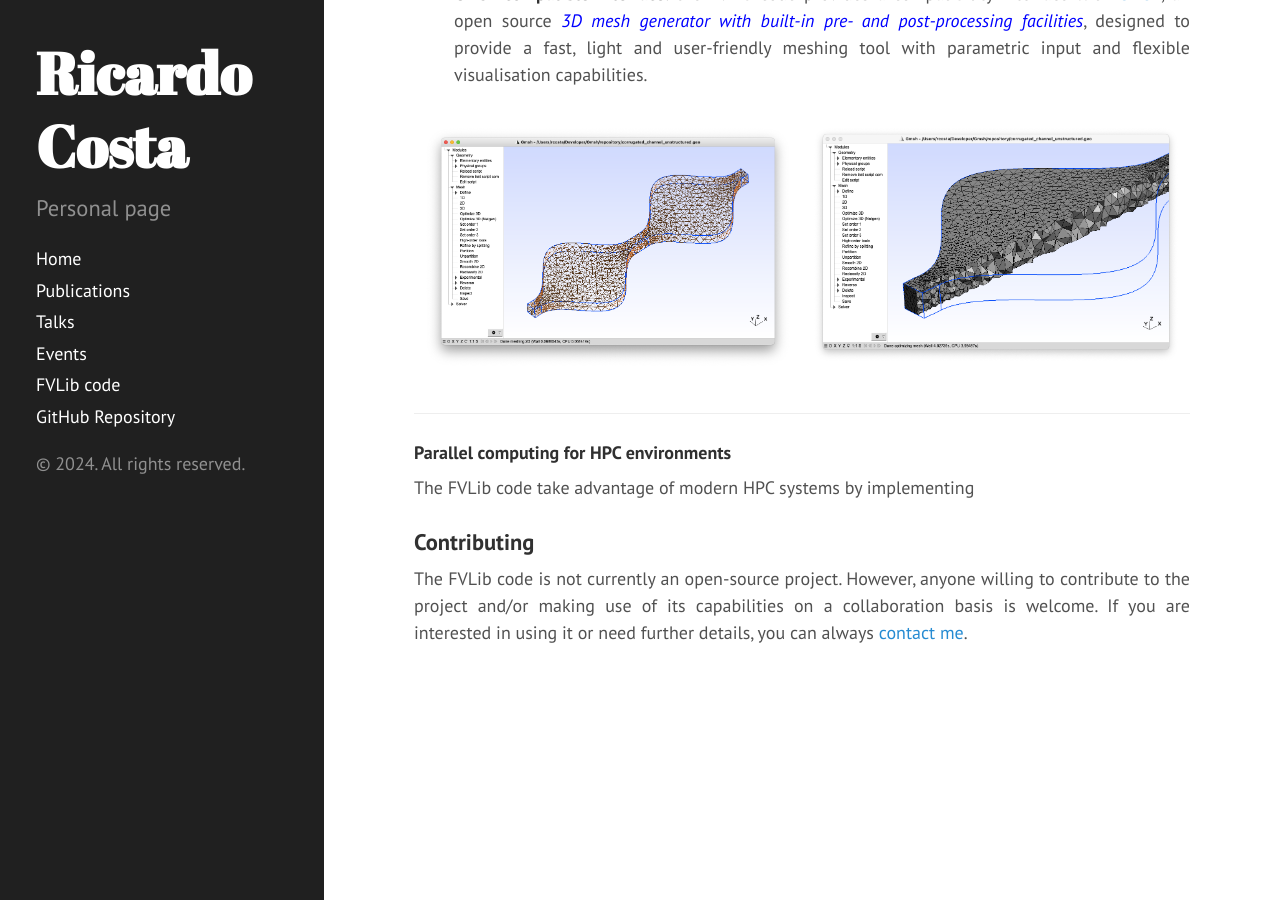
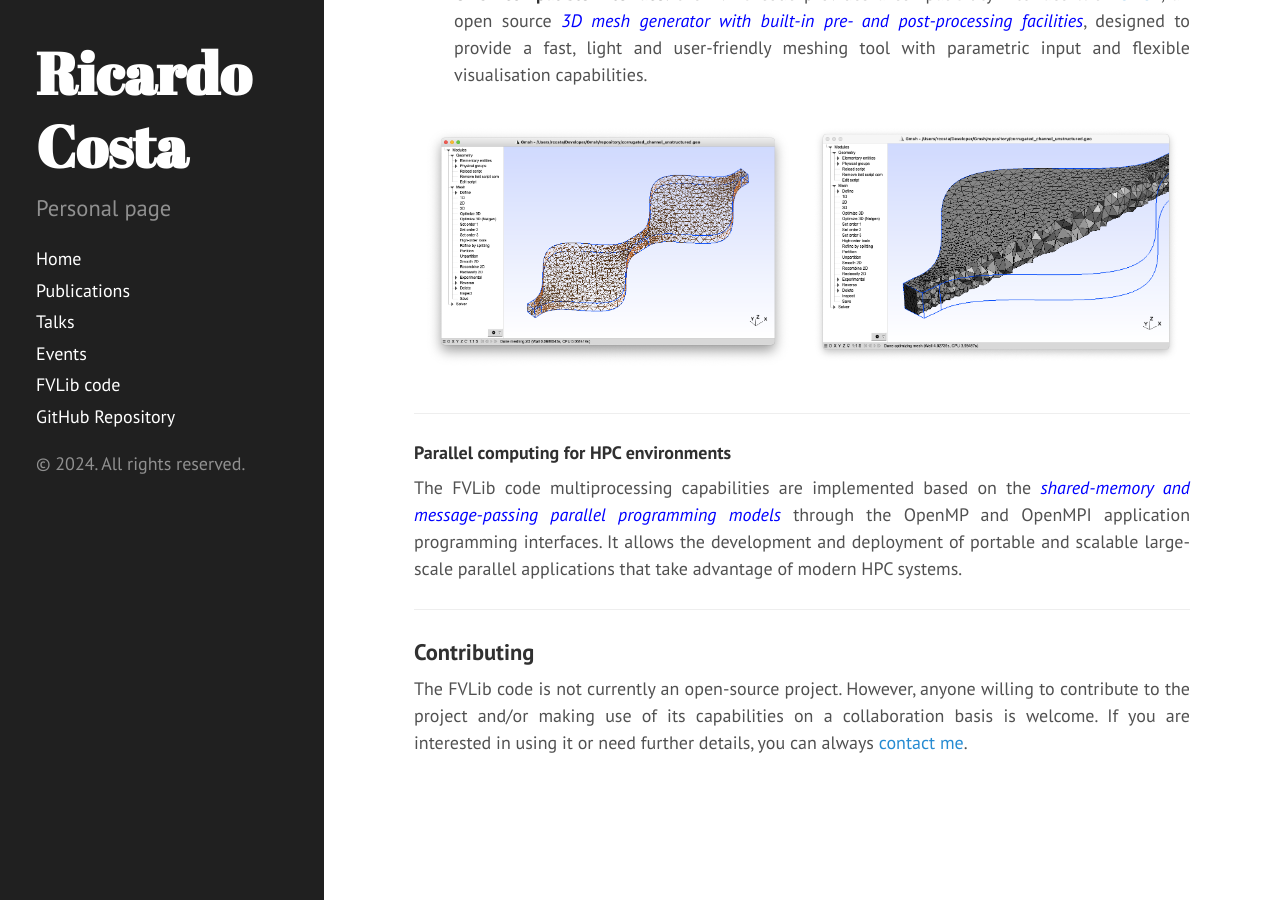
Before and after one commit to ricardodpcosta/ricardodpcosta.github.io, a Jekyll site: the page built from fvlib.md, in a window 1280 px wide and 900 px high, scrolled down 2670 px. Built offline with Jekyll 4.4.1, drawn with Linux system fonts in a browser that asks for light colours; Markdown is read by kramdown in place of the engine named in the settings.

Commit message:
Update fvlib.md

```diff
--- a/fvlib.md
+++ b/fvlib.md
@@ -99,12 +99,9 @@ Complex geometries arise in many real-world problems of physics and engineering
 
 #### **Parallel computing for HPC environments**
 
-The FVLib code take advantage of modern HPC systems by implementing
+The FVLib code multiprocessing capabilities are implemented based on the <span style="color:blue">_shared-memory and message-passing parallel programming models_</span> through the OpenMP and OpenMPI application programming interfaces. It allows the development and deployment of portable and scalable large-scale parallel applications that take advantage of modern HPC systems.
 
-
-
-
-
+---
 
 ### Contributing
 
```
